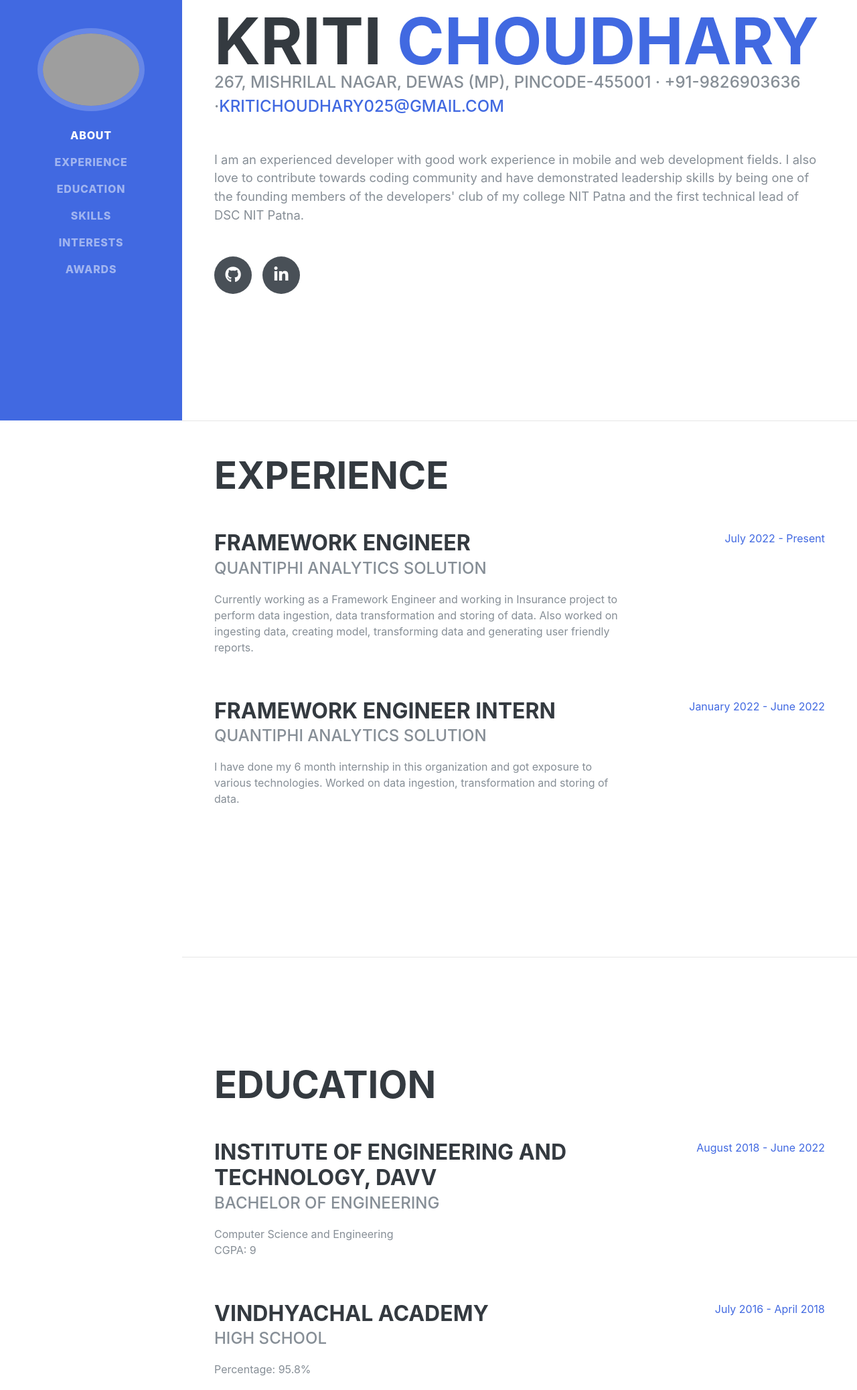
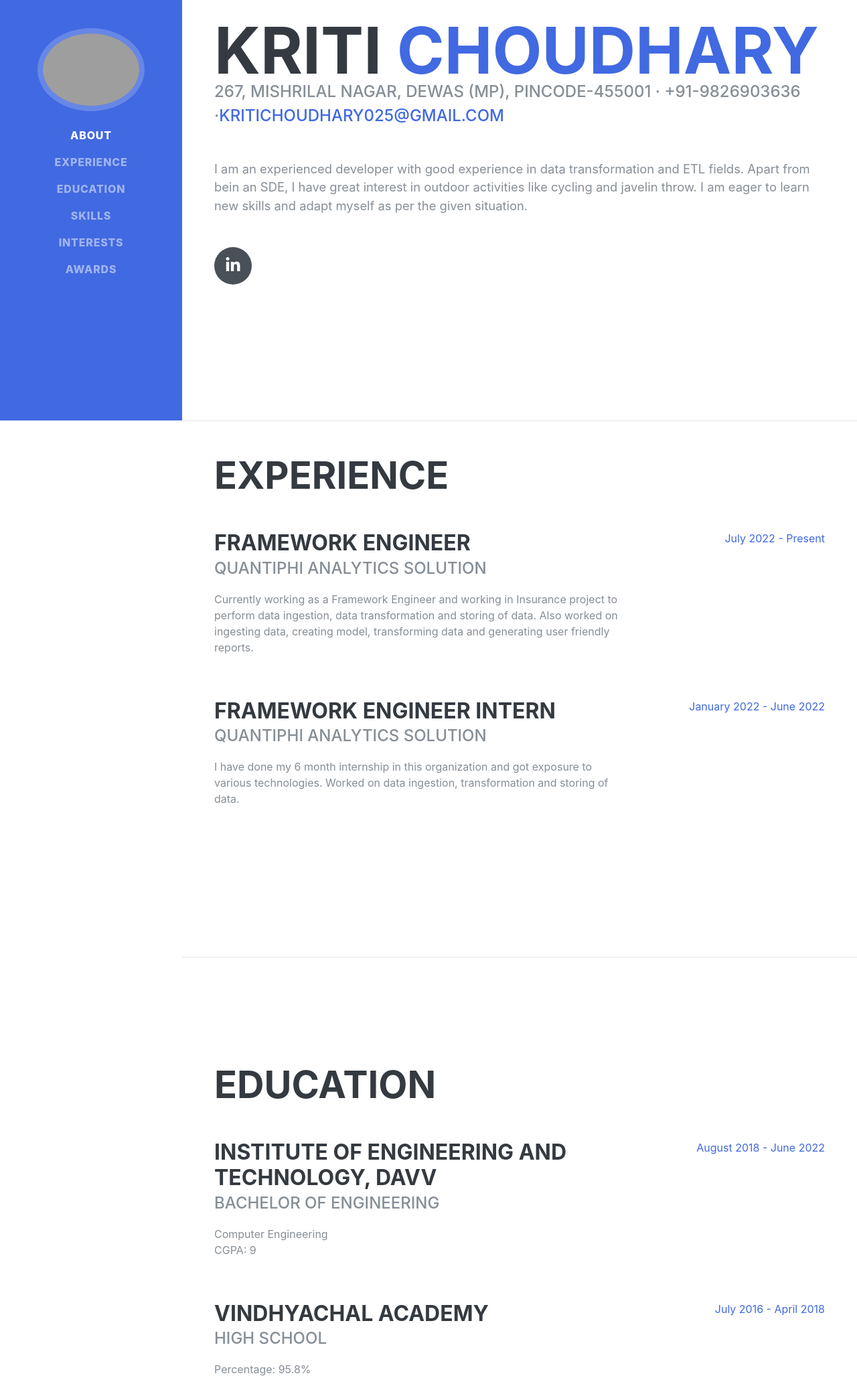
Before and after one commit to parthsharma07/portfolio-kc, a Gatsby site: page / in a window 1280 px wide. Shown: the part 172-2248 px from the top of the page at 67% size. Built offline with nearby package versions, Linux system fonts and the light colour scheme; Gatsby itself is replaced by a stand-in of ours; grey boxes are pictures that could not be loaded; a web font is replaced by a local one.

Commit message:
about section and interest section details added

```diff
--- a/config.js
+++ b/config.js
@@ -12,11 +12,11 @@ module.exports = {
   lastName: 'Choudhary',
 
   socialLinks: [
-    {
-      icon: 'fa-github',
-      name: 'Github',
-      url: 'https://github.com/parthsharma07',
-    },
+    // {
+    //   icon: 'fa-github',
+    //   name: 'Github',
+    //   url: 'https://github.com/parthsharma07',
+    // },
     {
       icon: 'fa-linkedin-in',
       name: 'Linkedin',
--- a/src/pages/index.js
+++ b/src/pages/index.js
@@ -23,10 +23,9 @@ const IndexPage = () => (
             <a href={`mailto:${config.email}`}>{config.email}</a>
           </div>
           <p className="lead mb-5">
-            I am an experienced developer with good work experience in mobile and web development fields.
-            I also love to contribute towards coding community and have demonstrated leadership skills by
-            being one of the founding members of the developers' club of my college NIT Patna and the first technical
-            lead of DSC NIT Patna.
+            I am an experienced developer with good experience in data transformation and ETL fields.
+            Apart from bein an SDE, I have great interest in outdoor activities like cycling and javelin throw.
+            I am eager to learn new skills and adapt myself as per the given situation.
           </p>
           <div className="social-icons">
             {config.socialLinks.map(social => {
@@ -94,7 +93,7 @@ const IndexPage = () => (
             <div className="resume-content">
               <h3 className="mb-0">Institute of Engineering And Technology, DAVV</h3>
               <div className="subheading mb-3">Bachelor of Engineering</div>
-              <div>Computer Science and Engineering</div>
+              <div>Computer Engineering</div>
               <p>CGPA: 9</p>
             </div>
             <div className="resume-date text-md-right">
@@ -195,12 +194,10 @@ const IndexPage = () => (
         <div className="w-100">
           <h2 className="mb-5">Interests</h2>
           <p>
-            Apart from being a developer, I enjoy playing cricket with my friends
-            in my free time. I am a travelling enthusiast and never miss an opportunity
-            to travel to a new place whenever I get a chance.
-          </p>
-          <p className="mb-0">
-            When forced indoors, I follow a number of sci-fi and fantasy genre
+            Apart from being a developer, I enjoy readng books. I also enjoy taking
+            my bicycle out for a ride whenever I get a chance.
+            <br></br>
+            When forced indoors, I follow a number of sci-fi and mystery-thriller genre
             movies and television shows and also enjoy watching web series.
           </p>
         </div>
```
Also changed, not shown: 1 other file.
